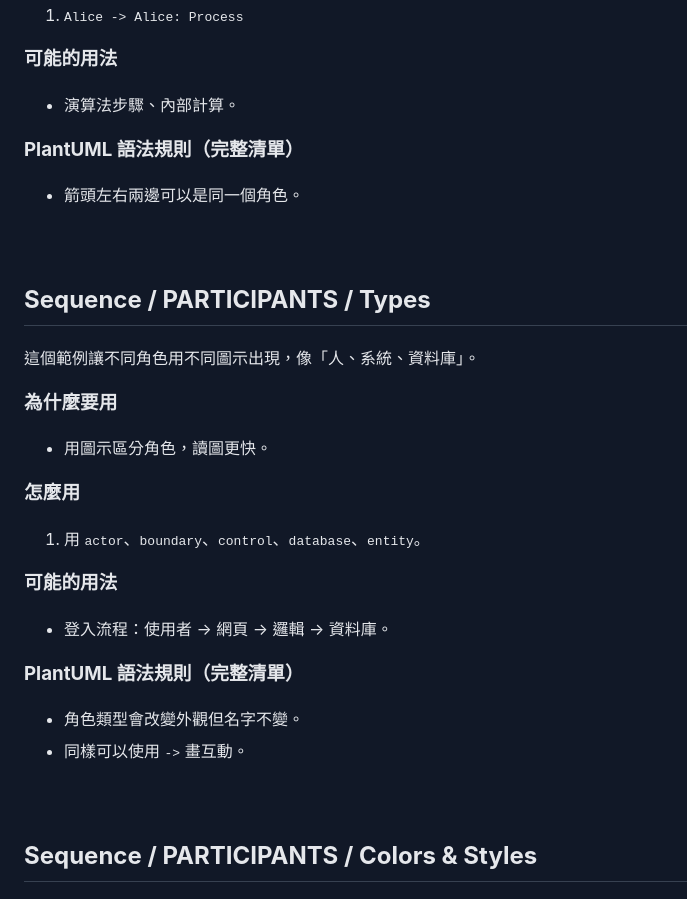
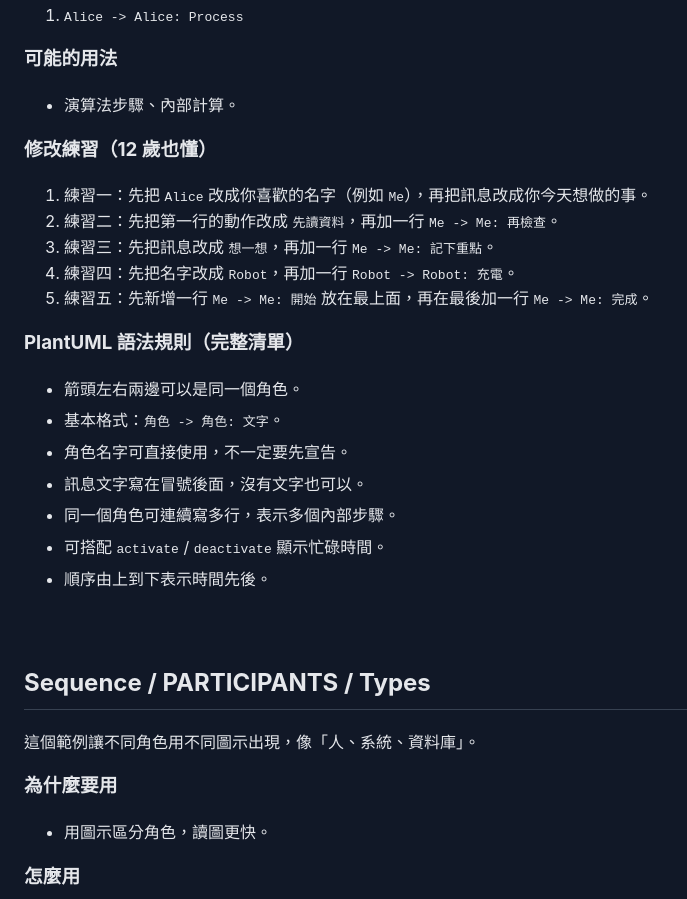
Before and after one commit to milochen0418/codoc_in_plantuml, a plain HTML site: page assets/examples.html in a window 1280 px wide. Shown: the part 3260-4159 px from the top of the page, without its empty margins (0-687 px from the left). Drawn offline with Linux system fonts and the light colour scheme.

Commit message:
improve example self-message

```diff
--- a/assets/examples.html
+++ b/assets/examples.html
@@ -162,9 +162,23 @@
     <ul>
       <li>演算法步驟、內部計算。</li>
     </ul>
+    <h3>修改練習（12 歲也懂）</h3>
+    <ol>
+      <li>練習一：先把 <code>Alice</code> 改成你喜歡的名字（例如 <code>Me</code>），再把訊息改成你今天想做的事。</li>
+      <li>練習二：先把第一行的動作改成 <code>先讀資料</code>，再加一行 <code>Me -> Me: 再檢查</code>。</li>
+      <li>練習三：先把訊息改成 <code>想一想</code>，再加一行 <code>Me -> Me: 記下重點</code>。</li>
+      <li>練習四：先把名字改成 <code>Robot</code>，再加一行 <code>Robot -> Robot: 充電</code>。</li>
+      <li>練習五：先新增一行 <code>Me -> Me: 開始</code> 放在最上面，再在最後加一行 <code>Me -> Me: 完成</code>。</li>
+    </ol>
     <h3>PlantUML 語法規則（完整清單）</h3>
     <ul class="rules">
       <li>箭頭左右兩邊可以是同一個角色。</li>
+      <li>基本格式：<code>角色 -> 角色: 文字</code>。</li>
+      <li>角色名字可直接使用，不一定要先宣告。</li>
+      <li>訊息文字寫在冒號後面，沒有文字也可以。</li>
+      <li>同一個角色可連續寫多行，表示多個內部步驟。</li>
+      <li>可搭配 <code>activate</code> / <code>deactivate</code> 顯示忙碌時間。</li>
+      <li>順序由上到下表示時間先後。</li>
     </ul>
   </div>
 
```
